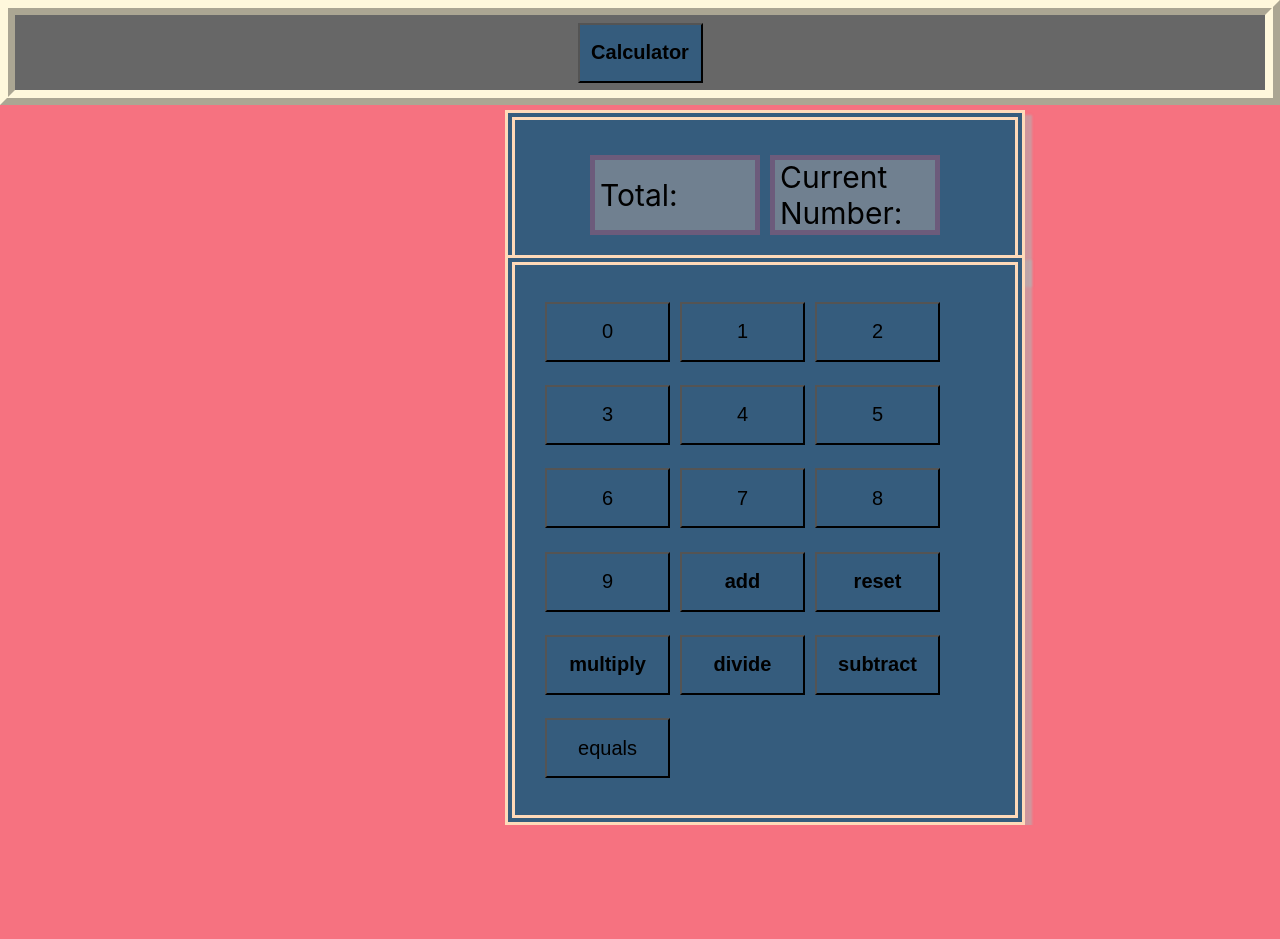
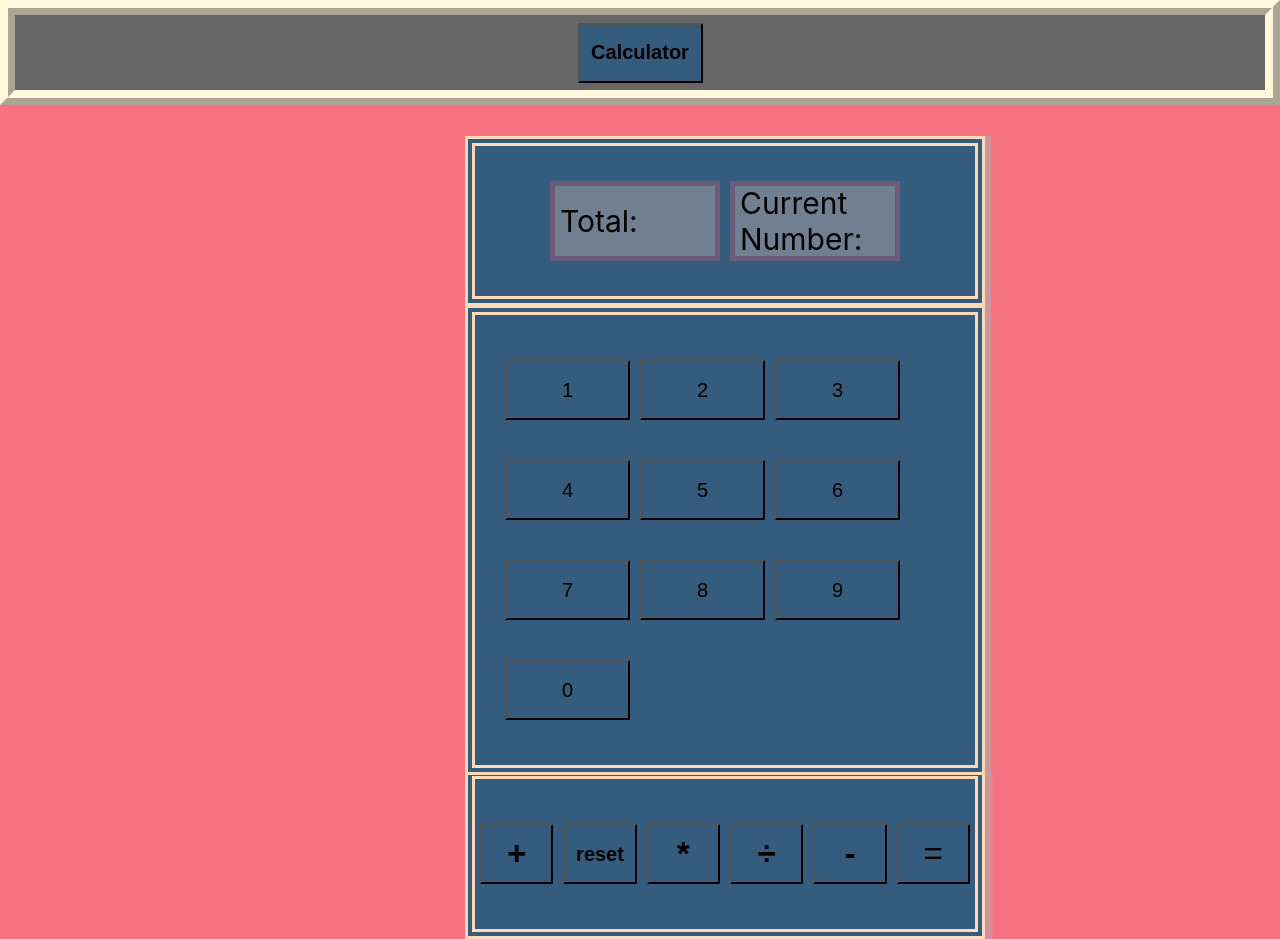
Before and after one commit to Mateo-Rey/first-react-app, a React (Create React App) app: page / in a window 1280 px wide. Before the commit the page ends 825 px from the top, so only its background shows below. Built offline with nearby package versions, Linux system fonts and the light colour scheme.

Commit message:
minor styling changes

```diff
--- a/src/App.css
+++ b/src/App.css
@@ -17,7 +17,7 @@ div.calc {
   font-family:'Courier New', Courier, monospace;
   display: flex;
   width: 450px;
-  height: 500px;
+  height: 400px;
   background:var(--fifth-color);
   position: absolute;
   padding: 25px;
@@ -29,7 +29,8 @@ div.calc {
   border-style: double;
   top: 250px;
   left: 500px;
-  box-shadow: 6px 6px 2px 1px rgba(178, 178, 178, 0.577);
+  box-shadow: 6px 0px 0px 0px rgba(178, 178, 178, 0.577);
+  z-index: 5;
 }
 
  button {
@@ -63,6 +64,7 @@ header.hero {
   background-color: #676767;
   border: solid 15px cornsilk;
   border-style:ridge;
+  margin:0
 }
 
 div.calc-header {
@@ -71,11 +73,39 @@ div.calc-header {
   display: flex;
   background-color: #355c7d;
   position: absolute;
-  top: 110px;
+  top: 86px;
+  left: 505px;
+  border: 10px solid peachpuff;
+  border-style: double;
+  box-shadow: 6px 0 0 0 rgba(178, 178, 178, 0.577);
+  align-items: center;
+  justify-content: center;
+  z-index: 6
+}
+
+button.operator {
+  font-size: 25pt;
+}
+
+div.operations {
+  width: 500px;
+  height: 150px;
+  display: flex;
+  background-color: #355c7d;
+  position: absolute;
+  top: 719px;
   left: 505px;
   border: 10px solid peachpuff;
   border-style: double;
   box-shadow: 6px 6px 2px 1px rgba(178, 178, 178, 0.577);
   align-items: center;
   justify-content: center;
+  z-index: 2
 }
+
+div.calculator-whole {
+  display: flex;
+  position: absolute;
+  top: 50px;
+  left: -40px;
+}
--- a/src/App.js
+++ b/src/App.js
@@ -4,7 +4,7 @@ import React from "react";
 
 function App() {
   let [total, setTotal] = useState(0);
-  let digits = [0,1,2,3,4,5,6,7,8,9]
+  let digits = [1,2,3,4,5,6,7,8,9,0]
   let [num1, setNum1] = useState("");
   let [num2, setNum2] = useState("");
   let [operator,setOperator] = useState("")
@@ -22,7 +22,7 @@ function App() {
         </button>
       </header>
 
-
+        <div className="calculator-whole">
         <div className="calc-header">
           <div className="total">
           Total: {total || ''}
@@ -46,7 +46,9 @@ function App() {
               </button>
             );
           })}
-          <button
+          </div>
+          <div className="operations">
+          <button className="operator"
             onClick={() => {
               if (counter == 0) {
                 setOperator('add')
@@ -56,7 +58,7 @@ function App() {
                   }
             }}
           >
-            <b>add</b>
+            <b>+</b>
           </button>
           <button
             onClick={() => {
@@ -69,7 +71,7 @@ function App() {
           >
             <b>reset</b>
           </button>
-          <button
+          <button className="operator"
             onClick={() => {
               if (counter == 0) {
             setOperator('multiply')
@@ -79,9 +81,9 @@ function App() {
               }
             }}
           >
-            <b>multiply</b>
+            <b>*</b>
           </button>
-          <button
+          <button className="operator"
             onClick={() => {
               if (counter == 0) {
                 setOperator('divide')
@@ -91,9 +93,9 @@ function App() {
                   }
             }}
           >
-            <b>divide</b>
+            <b>÷</b>
           </button>
-          <button
+          <button className="operator"
             onClick={() => {
               if (counter == 0) {
                 setOperator('subtract')
@@ -103,9 +105,9 @@ function App() {
                   }
             }}
           >
-            <b>subtract</b>
+            <b>-</b>
           </button>
-          <button onClick={() => {
+          <button className="operator" onClick={() => {
             if (operator === 'add') {
               setTotal(total += parseInt(num1) + parseInt(num2))
               setNum1('')
@@ -131,7 +133,8 @@ function App() {
               setCounter(counter += 1)
               setOperator('')
             }
-          }}>equals</button>
+          }}>=</button>
+        </div>
         </div>
     </>
   );
```
